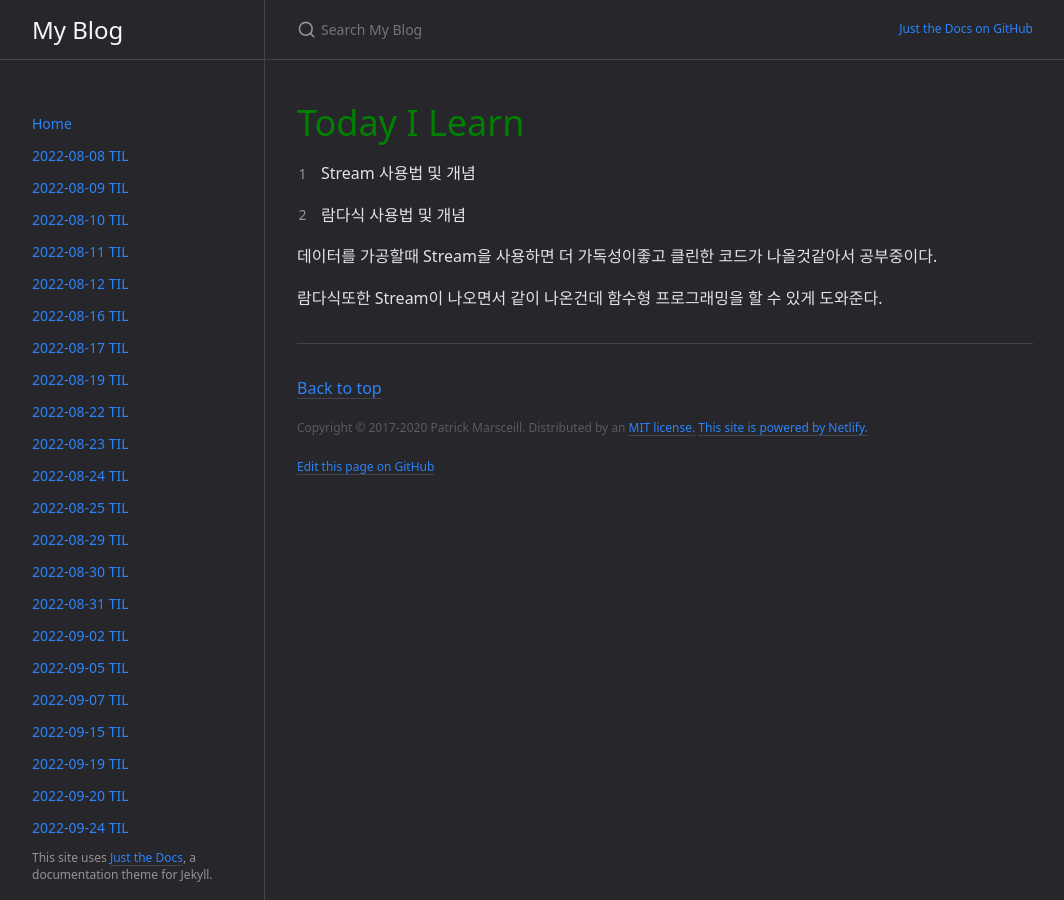
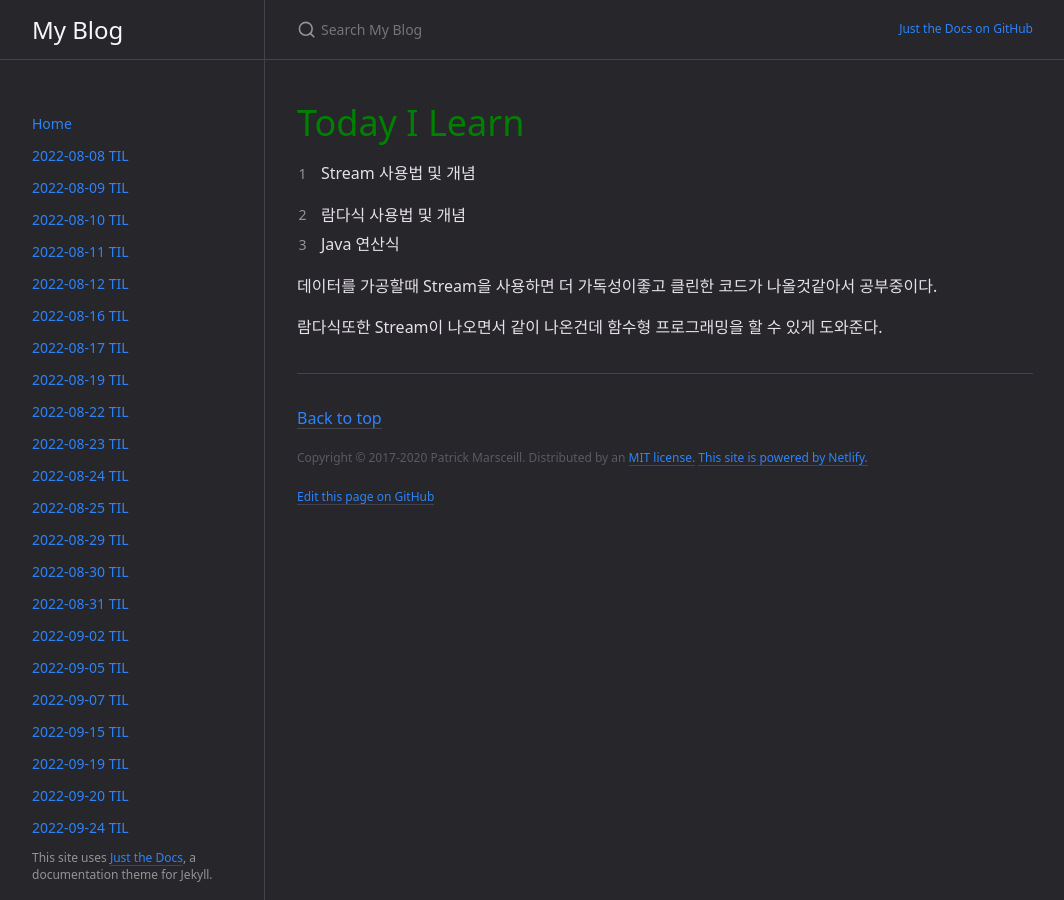
Before and after one commit to RadSparkle/RadSparkle.github.io, a Jekyll site: the page built from docs/TIL/2022-10-27-TIL.md, in a window 1280 px wide. Shown: the whole page, without its empty margins (107-1171 px from the left). Built offline with Jekyll 4.4.1, drawn with Linux system fonts in a browser that asks for light colours.

Commit message:
DOCS : 2022-10-27 TIL 추가

```diff
--- a/docs/TIL/2022-10-27-TIL.md
+++ b/docs/TIL/2022-10-27-TIL.md
@@ -11,6 +11,7 @@ categories: TIL
 1. Stream 사용법 및 개념
 
 2. 람다식 사용법 및 개념
+3. Java 연산식
 
 
 데이터를 가공할때 Stream을 사용하면 더 가독성이좋고 클린한 코드가 나올것같아서 공부중이다.
```
